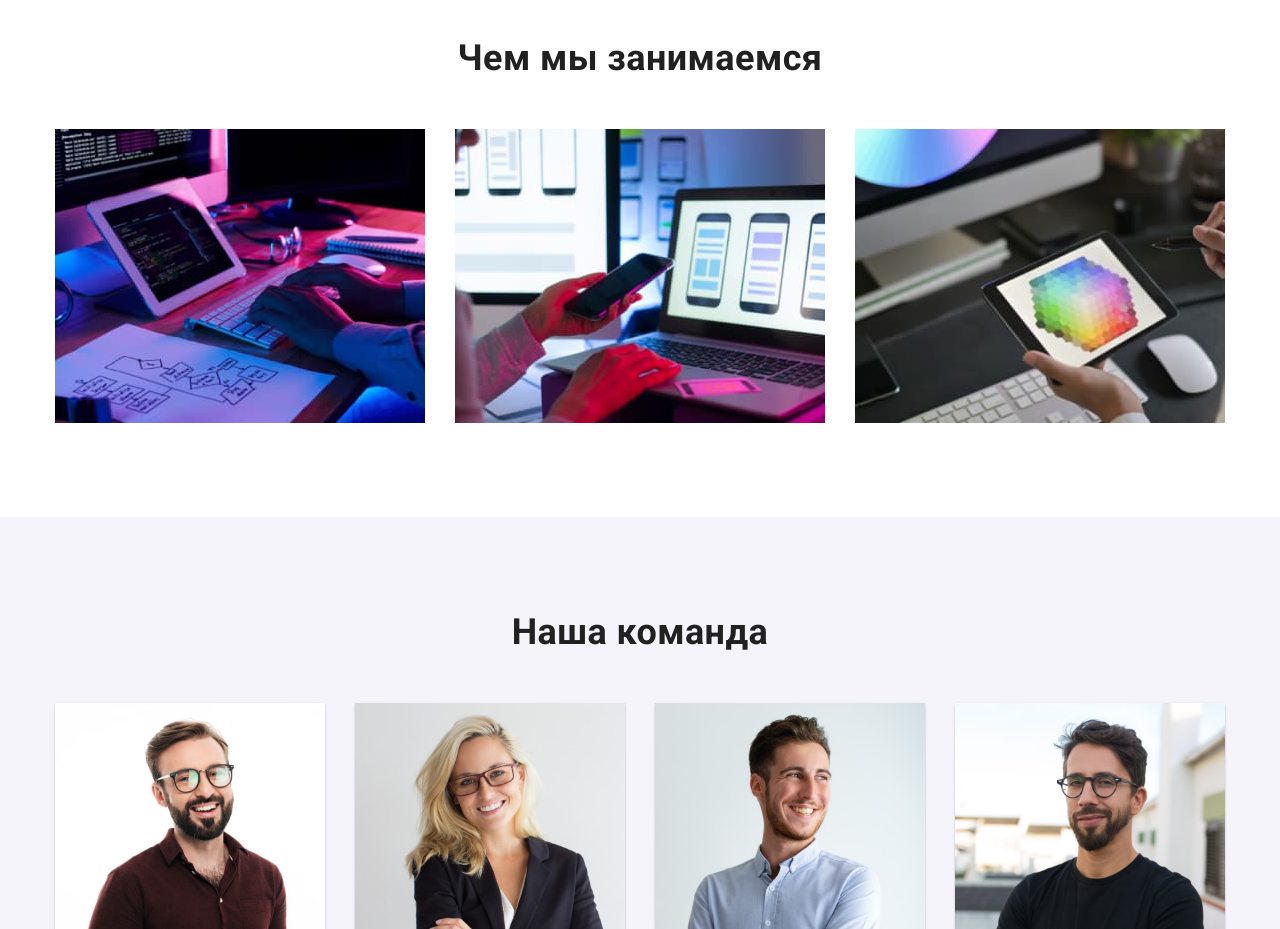
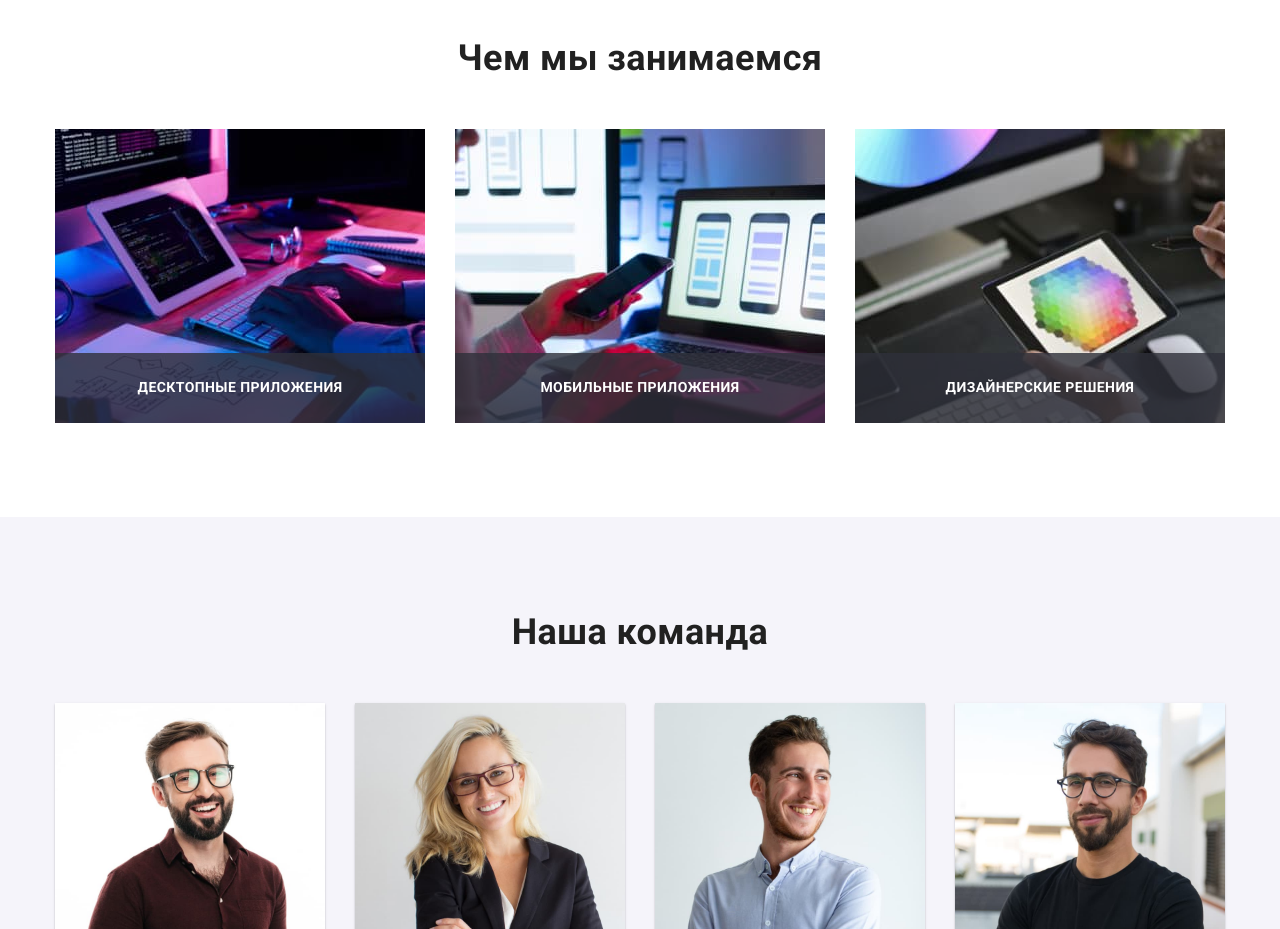
Before and after one commit to NatJan18/goit-markup-hw-05, a plain HTML site: page index.html in a window 1280 px wide. Shown: the part 1080-2009 px from the top of the page. Drawn offline with nearby package versions, Linux system fonts and the light colour scheme; a script that the page names is missing.

Commit message:
edd text to "What-do-we-specialize-in"

```diff
--- a/css/styles.css
+++ b/css/styles.css
@@ -330,16 +330,31 @@ ul {
     padding-top: 0;
 }
 
-/* .img-list {
-} */
-
 .img-list .item {
     flex-basis: calc(100% / 3 - 30px);
 }
 
-/* .img-list .item:not(:last-child) {
-    margin-right: 30px;
-} */
+.doing-item {
+    position: relative;
+}
+
+.doing-text {
+    position: absolute;
+    bottom: 0;
+    left: 0;
+    display: flex;
+    width: 100%;
+    height: 70px;
+    align-items: center;
+    justify-content: center;
+    background: rgba(47, 48, 58, 0.8);
+    font-weight: 700;
+    line-height: 1.14;
+    text-align: center;
+    text-transform: uppercase;
+    color: var(--primary-white-color);
+
+}
 
 /* Team section */
 
--- a/index.html
+++ b/index.html
@@ -117,9 +117,18 @@
             <div class="container">
                 <h2 class="section-title">Чем мы занимаемся</h2>
                 <ul class="img-list list card-set">
-                    <li class="item card-item"> <img src="./img/img-1.jpeg" alt="Фото с ноутбуком" width="370" height="294"></li>
-                    <li class="item card-item"> <img src="./img/img-2.jpeg" alt="Фото с телефоном" width="370" height="294"></li>
-                    <li class="item card-item"> <img src="./img/img-3.jpeg" alt="Фото с планшетом" width="370" height="294"></li>
+                    <li class="item card-item doing-item">
+                         <img src="./img/img-1.jpeg" alt="Фото с ноутбуком" width="370" height="294">
+                         <p class="doing-text">Десктопные приложения</p>
+                    </li>
+                    <li class="item card-item doing-item">
+                         <img src="./img/img-2.jpeg" alt="Фото с телефоном" width="370" height="294">
+                         <p class="doing-text">Мобильные приложения</p>
+                    </li>
+                    <li class="item card-item doing-item">
+                         <img src="./img/img-3.jpeg" alt="Фото с планшетом" width="370" height="294">
+                         <p class="doing-text">Дизайнерские решения</p>
+                    </li>
                 </ul>
             </div>
         </section>
```
